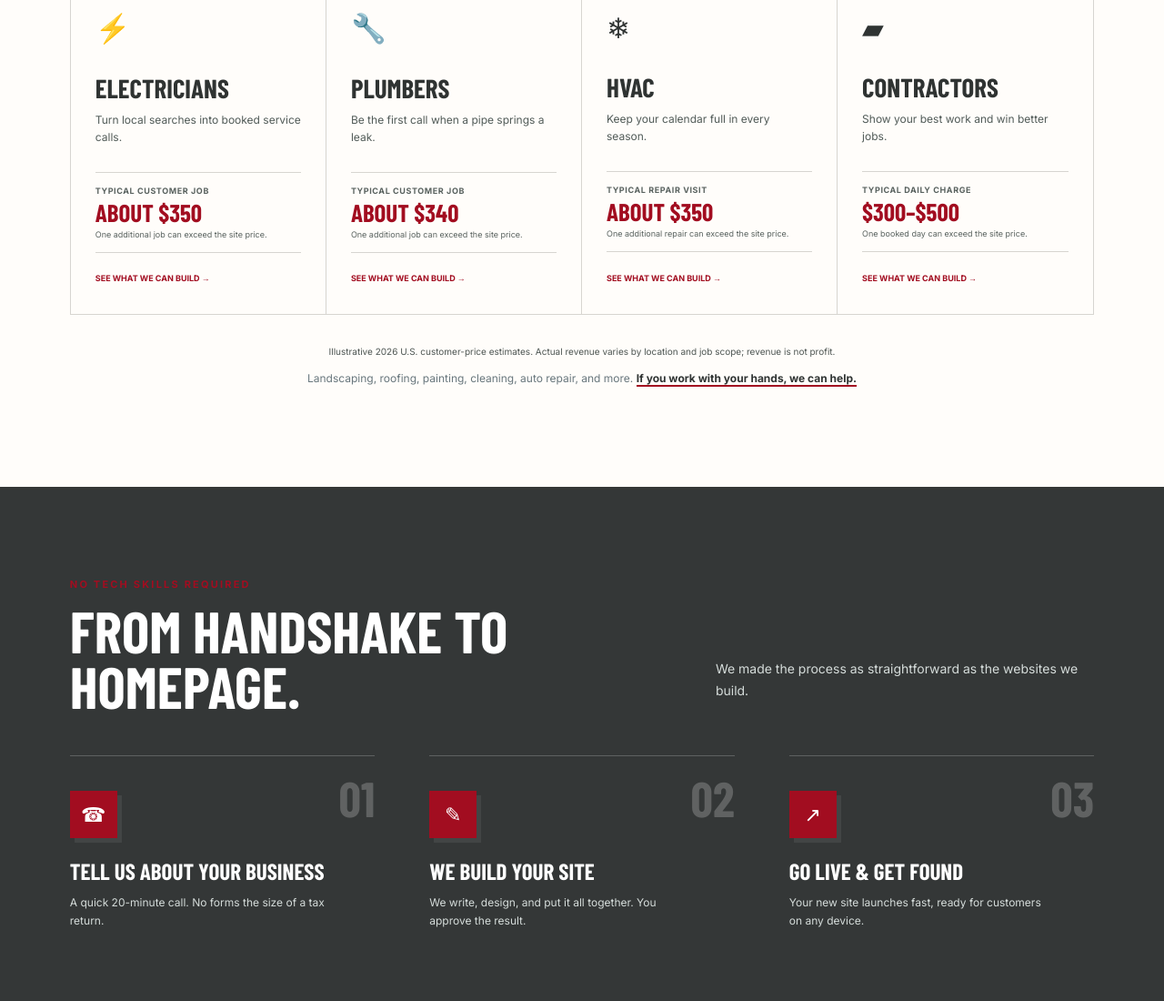
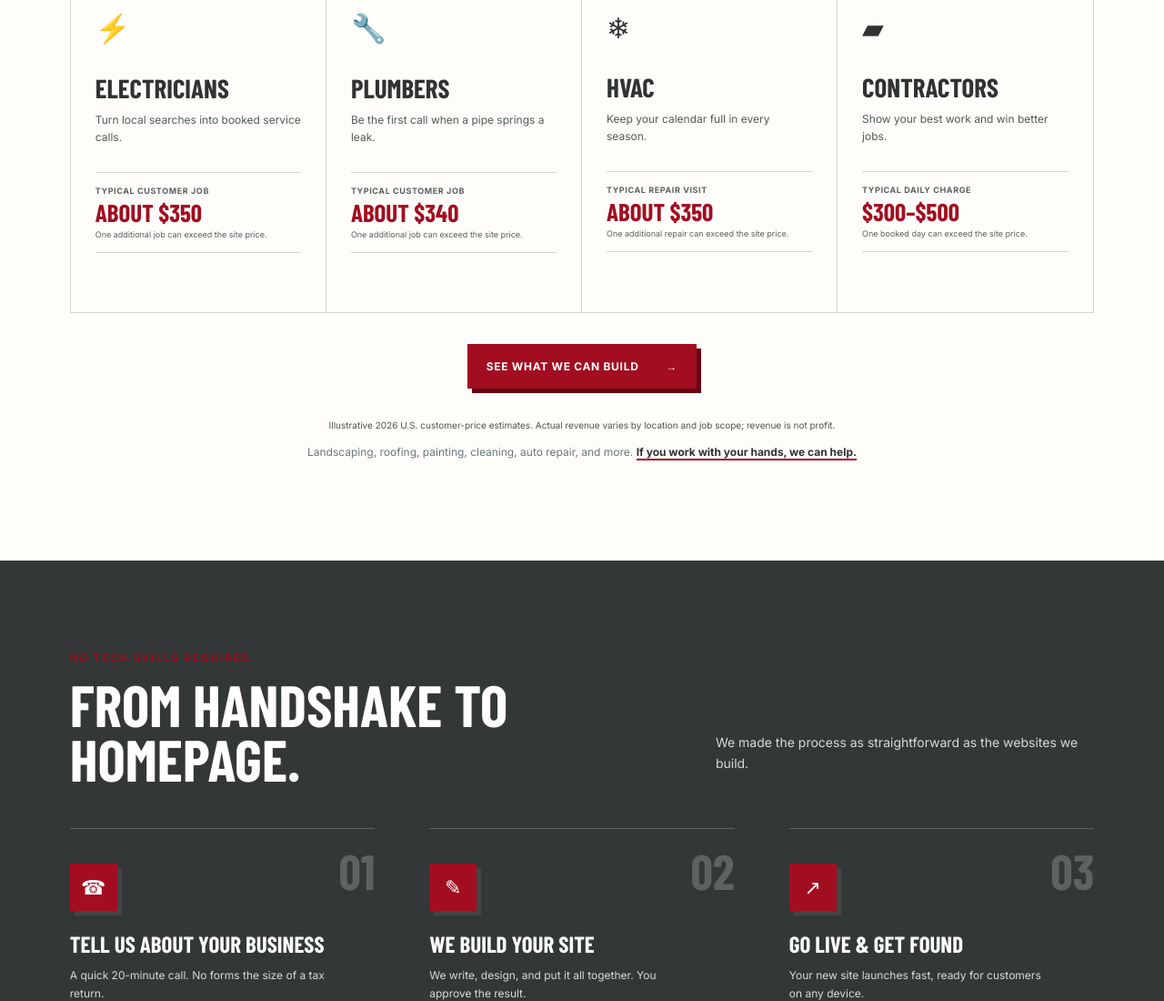
Before and after one commit to handysites/signup, a plain HTML site: page index.html in a window 1280 px wide. Shown: the part 1817-2917 px from the top of the page at 91% size. Drawn offline with nearby package versions, Linux system fonts and the light colour scheme; a web font is replaced by a local one.

Commit message:
Consolidate trade section call to action

```diff
--- a/index.html
+++ b/index.html
@@ -81,11 +81,12 @@
         <p>You’re busy doing real work. We handle the website so customers can find you, trust you, and call you.</p>
       </div>
       <div class="trade-grid">
-        <article class="trade-card"><span class="trade-icon">⚡</span><h3>Electricians</h3><p>Turn local searches into booked service calls.</p><div class="job-value"><span>Typical customer job</span><strong>about $350</strong><small>One additional job can exceed the site price.</small></div><a href="#contact">See what we can build →</a></article>
-        <article class="trade-card"><span class="trade-icon">🔧</span><h3>Plumbers</h3><p>Be the first call when a pipe springs a leak.</p><div class="job-value"><span>Typical customer job</span><strong>about $340</strong><small>One additional job can exceed the site price.</small></div><a href="#contact">See what we can build →</a></article>
-        <article class="trade-card"><span class="trade-icon">❄</span><h3>HVAC</h3><p>Keep your calendar full in every season.</p><div class="job-value"><span>Typical repair visit</span><strong>about $350</strong><small>One additional repair can exceed the site price.</small></div><a href="#contact">See what we can build →</a></article>
-        <article class="trade-card"><span class="trade-icon">▰</span><h3>Contractors</h3><p>Show your best work and win better jobs.</p><div class="job-value"><span>Typical daily charge</span><strong>$300–$500</strong><small>One booked day can exceed the site price.</small></div><a href="#contact">See what we can build →</a></article>
+        <article class="trade-card"><span class="trade-icon">⚡</span><h3>Electricians</h3><p>Turn local searches into booked service calls.</p><div class="job-value"><span>Typical customer job</span><strong>about $350</strong><small>One additional job can exceed the site price.</small></div></article>
+        <article class="trade-card"><span class="trade-icon">🔧</span><h3>Plumbers</h3><p>Be the first call when a pipe springs a leak.</p><div class="job-value"><span>Typical customer job</span><strong>about $340</strong><small>One additional job can exceed the site price.</small></div></article>
+        <article class="trade-card"><span class="trade-icon">❄</span><h3>HVAC</h3><p>Keep your calendar full in every season.</p><div class="job-value"><span>Typical repair visit</span><strong>about $350</strong><small>One additional repair can exceed the site price.</small></div></article>
+        <article class="trade-card"><span class="trade-icon">▰</span><h3>Contractors</h3><p>Show your best work and win better jobs.</p><div class="job-value"><span>Typical daily charge</span><strong>$300–$500</strong><small>One booked day can exceed the site price.</small></div></article>
       </div>
+      <div class="trades-cta"><a class="button button-primary" href="#contact">See what we can build <span>→</span></a></div>
       <p class="value-note">Illustrative 2026 U.S. customer-price estimates. Actual revenue varies by location and job scope; revenue is not profit.</p>
       <p class="more-trades">Landscaping, roofing, painting, cleaning, auto repair, and more. <a href="#contact">If you work with your hands, we can help.</a></p>
     </section>
--- a/styles.css
+++ b/styles.css
@@ -101,3 +101,5 @@ footer{color:#c8cfcc}
 
 /* Keep the original logo visible while its paper background is cleaned up. */
 .site-header .brand img{opacity:1;mix-blend-mode:multiply}
+.trades-cta{display:flex;justify-content:center;margin:34px 0 0}
+.trades-cta .button-primary{background:var(--orange);color:#fff}
```
